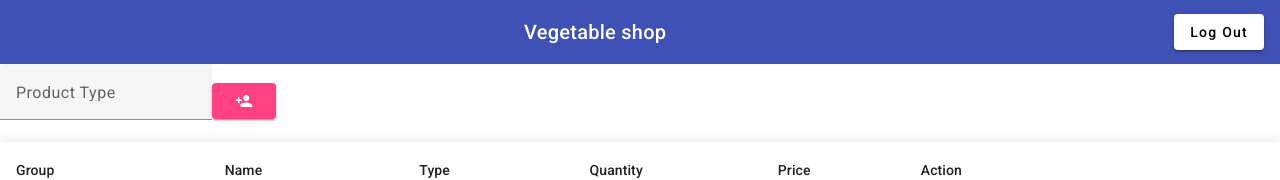
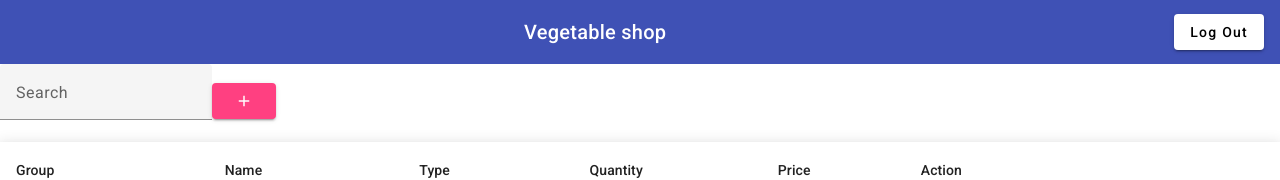
Before and after one commit to Ved-Thakur/Vegetable_Shop_App, an Angular app in the folder client/: page /seller in a window 1280 px wide. Shown: the top 180 px of the page. Built offline with nearby package versions, Linux system fonts and the light colour scheme.

Commit message:
thursday evening

```diff
--- a/client/src/app/my-components/table/table.component.html
+++ b/client/src/app/my-components/table/table.component.html
@@ -1,13 +1,13 @@
 <div class="search">
   <form>
     <mat-form-field>
-      <mat-label>Product Type</mat-label>
+      <mat-label>Search</mat-label>
       <input
         matInput
         type="text"
         name="type"
         [(ngModel)]="type"
-        (keyup)="filter()"
+        (keyup)="filter($event)"
       />
     </mat-form-field>
 
@@ -18,7 +18,7 @@
       color="accent"
       (click)="add()"
     >
-      <mat-icon>person_add</mat-icon>
+      <mat-icon>add</mat-icon>
     </button>
   </form>
 </div>
--- a/client/src/app/my-components/table/table.component.ts
+++ b/client/src/app/my-components/table/table.component.ts
@@ -85,12 +85,9 @@ export class TableComponent {
     });
   }
 
-  filter() {
-    if (['regular', 'exotic', 'seasonal'].includes(this.type)) {
-      this.dataSource.filter = this.type;
-    } else {
-      this.dataSource.filter = '';
-    }
+  filter(event: Event) {
+    const filterValue = (event.target as HTMLInputElement).value;
+    this.dataSource.filter = filterValue.trim().toLowerCase();
   }
 
   buy(element: Product) {
```
